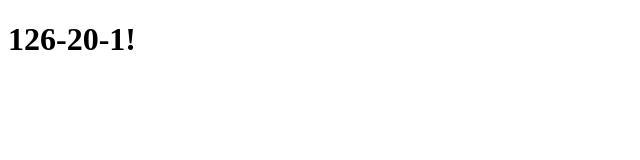
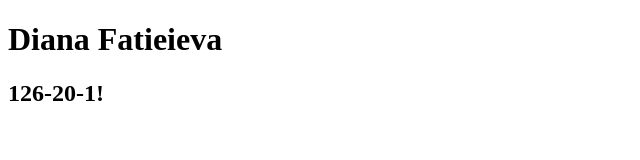
Before and after one commit to DianaFateeva/dianafateeva.github.io, a plain HTML site: page index.html in a window 1280 px wide. Shown: the whole page, without its empty margins (0-640 px from the left). Drawn offline with Linux system fonts and the light colour scheme.

Commit message:
Update index.html

```diff
--- a/index.html
+++ b/index.html
@@ -1,9 +1,10 @@
 <!DOCTYPE html>
 <html>
 <head>
-	<title>Diana Fatieieva</title>
+	<title>My site</title>
 </head>
 <body>
-	<h1>126-20-1!</h1>
+	<h1>Diana Fatieieva</h1>
+	<h2>126-20-1!</h2>
 </body>
 </html>
```
